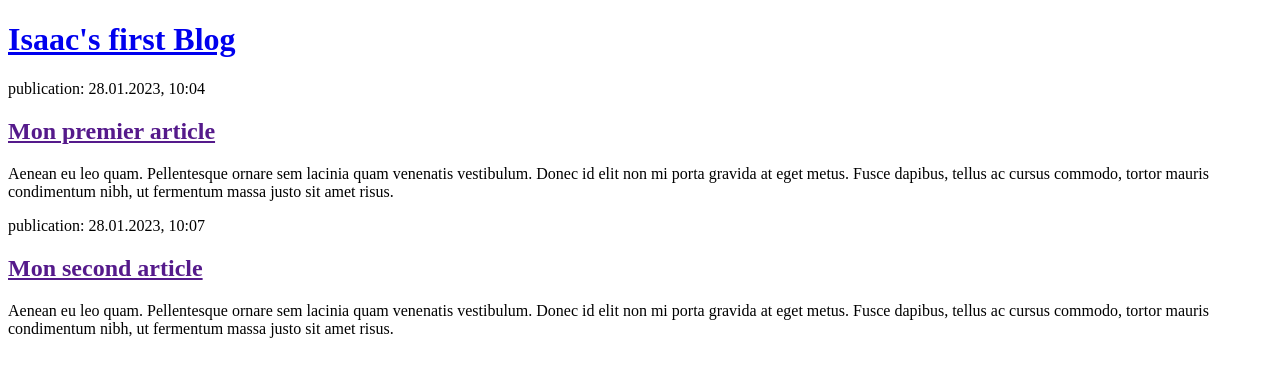
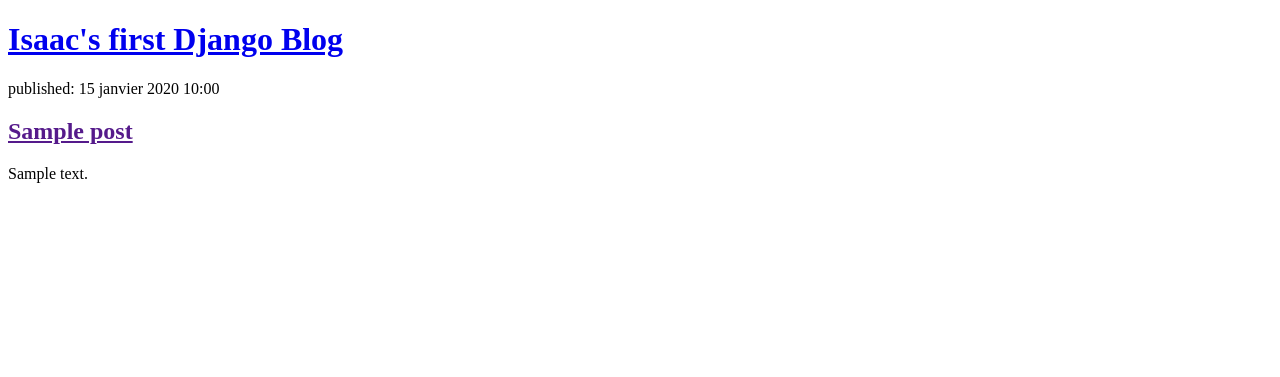
Before and after one commit to isaactra/my-first-django-project, a Django app: page / in a window 1280 px wide. Shown: the top 377 px of the page. Run offline with Django 4.2, Linux system fonts and the light colour scheme; tables that the repository leaves empty hold one stand-in row (values such as "Sample post").

Commit message:
Modification du template post_list pour afficher les posts contenu dans la bd

```diff
--- a/blog/templates/blog/post_list.html
+++ b/blog/templates/blog/post_list.html
@@ -7,38 +7,17 @@
     <body>
         <header>
             <h1>
-                <a href="/">Isaac's first Blog</a>
+                <a href="/">Isaac's first Django Blog</a>
             </h1>
         </header>
 
-        <article>
-            <time>
-                publication: 28.01.2023, 10:04
-            </time>
-            <h2>
-                <a href="">Mon premier article</a>
-            </h2>
-            <p>
-                Aenean eu leo quam. Pellentesque ornare sem lacinia quam venenatis vestibulum.
-                Donec id elit non mi porta gravida at eget metus.
-                Fusce dapibus, tellus ac cursus commodo, tortor mauris condimentum nibh, ut fermentum massa justo sit amet risus.
-            </p>
-        </article>
-
-        <article>
-            <time>
-                publication: 28.01.2023, 10:07
-            </time>
-            <h2>
-                <a href="">Mon second article</a>
-            </h2>
-            <p>
-                Aenean eu leo quam. Pellentesque ornare sem lacinia quam venenatis vestibulum.
-                Donec id elit non mi porta gravida at eget metus.
-                Fusce dapibus, tellus ac cursus commodo, tortor mauris condimentum nibh, ut fermentum massa justo sit amet risus.
-            </p>
-        </article>
-
+        {% for post in posts %}
+            <article>
+                <time>published: {{ post.published_date }}</time>
+                <h2><a href="">{{ post.title }}</a></h2>
+                <p>{{ post.text | linebreaksbr }}</p>
+            </article>
+        {% endfor %}
     </body>
 
 </html>
--- a/blog/views.py
+++ b/blog/views.py
@@ -1,5 +1,8 @@
 from django.shortcuts import render
+from .models import Post
+from django.utils import timezone
 
 # Create your views here.
 def post_list(request):
-    return render(request, "blog/post_list.html", {})
+    posts= Post.objects.filter(published_date__lte=timezone.now()).order_by("published_date")
+    return render(request, "blog/post_list.html", {"posts":posts})
```
